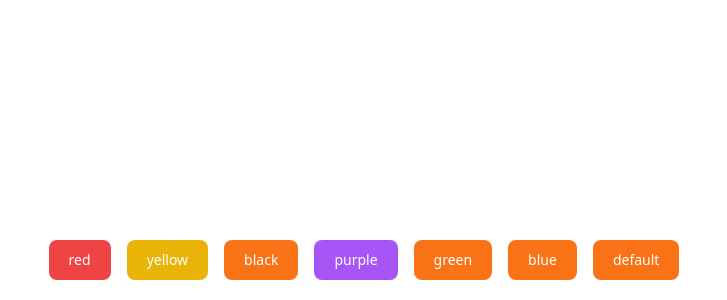
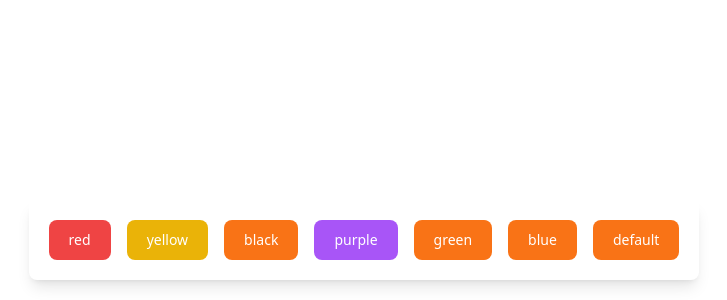
Before and after one commit to anoopraju31/100xdevs_cohort, a React (Vite) app in the folder week 7/assignments/2_background_changer/: page / in a window 1280 px wide. Shown: the part 500-800 px from the top of the page, without its empty margins (276-1003 px from the left). Built offline with nearby package versions, Linux system fonts and the light colour scheme.

Commit message:
Week 7 Assignments - 2. Background Changer - Home Page added

```diff
--- a/week 7/assignments/2_background_changer/src/App.jsx
+++ b/week 7/assignments/2_background_changer/src/App.jsx
@@ -1,18 +1,11 @@
-import Button from './components/Button'
+import { RecoilRoot } from 'recoil'
+import Home from './pages/Home'
 
 const App = () => {
 	return (
-		<main className='h-screen flex justify-center items-end'>
-			<div className='p-5 flex items-center gap-4'>
-				<Button title='red' color='bg-red-500' styles='bg-red-500' />
-				<Button title='yellow' color='bg-yellow-500' styles='bg-yellow-500' />
-				<Button title='black' color='bg-black' styles='bg-black' />
-				<Button title='purple' color='bg-purple-500' styles='bg-purple-500' />
-				<Button title='green' color='bg-green-500' styles='bg-green-500' />
-				<Button title='blue' color='bg-blue-500' styles='bg-blue-500' />
-				<Button title='default' color='bg-orange-500' styles='bg-orange-500' />
-			</div>
-		</main>
+		<RecoilRoot>
+			<Home />
+		</RecoilRoot>
 	)
 }
 
--- /dev/null
+++ b/week 7/assignments/2_background_changer/src/pages/Home.jsx
@@ -0,0 +1,19 @@
+import Button from '../components/Button'
+
+const Home = () => {
+	return (
+		<main className='h-screen p-5 flex justify-center items-end'>
+			<div className='p-5 rounded-lg shadow-lg flex items-center gap-4'>
+				<Button title='red' color='bg-red-500' styles='bg-red-500' />
+				<Button title='yellow' color='bg-yellow-500' styles='bg-yellow-500' />
+				<Button title='black' color='bg-black' styles='bg-black' />
+				<Button title='purple' color='bg-purple-500' styles='bg-purple-500' />
+				<Button title='green' color='bg-green-500' styles='bg-green-500' />
+				<Button title='blue' color='bg-blue-500' styles='bg-blue-500' />
+				<Button title='default' color='bg-orange-500' styles='bg-orange-500' />
+			</div>
+		</main>
+	)
+}
+
+export default Home
```
